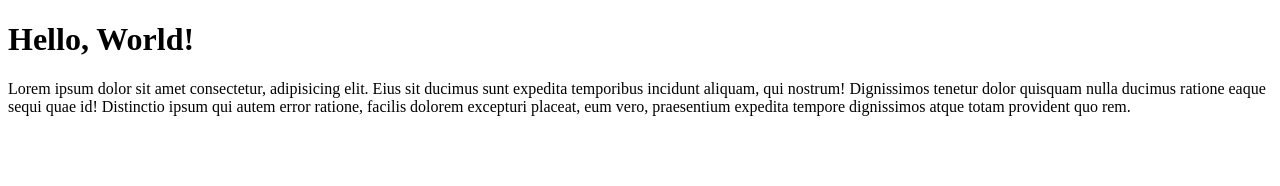
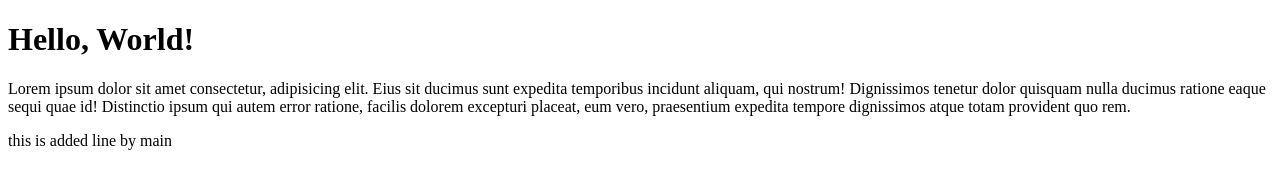
Before and after one commit to riyatricore-cmyk/tricore-demo, a plain HTML site: page index.html in a window 1280 px wide. Drawn offline with Linux system fonts and the light colour scheme.

Commit message:
Add line by main

```diff
--- a/index.html
+++ b/index.html
@@ -8,5 +8,6 @@
 <body>
     <h1>Hello, World!</h1>
 <p>Lorem ipsum dolor sit amet consectetur, adipisicing elit. Eius sit ducimus sunt expedita temporibus incidunt aliquam, qui nostrum! Dignissimos tenetur dolor quisquam nulla ducimus ratione eaque sequi quae id! Distinctio ipsum qui autem error ratione, facilis dolorem excepturi placeat, eum vero, praesentium expedita tempore dignissimos atque totam provident quo rem.</p>
+<span>this is added line by main </span>
 </body>
 </html>
```
